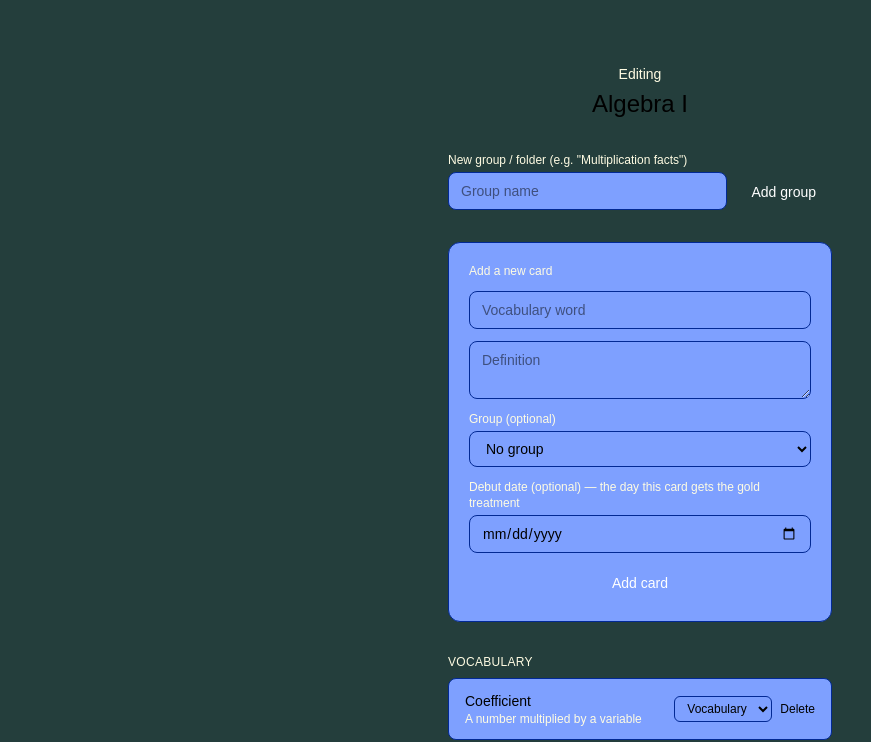
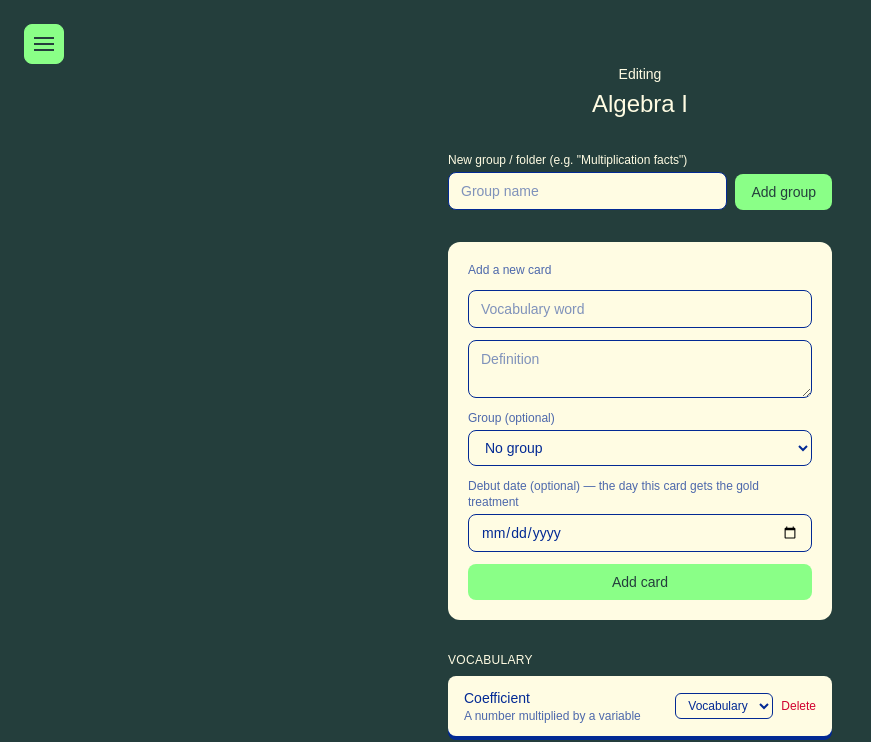
Before and after one commit to shfox2-dev/the.deck, a Next.js app: page /admin/algebra-1 in a window 1280 px wide. Shown: the top 742 px of the page, without its empty margins (0-871 px from the left). Built offline with nearby package versions, Linux system fonts and the light colour scheme.

Commit message:
Update page.js

```diff
--- a/app/admin/[deckID]/page.js
+++ b/app/admin/[deckID]/page.js
@@ -4,6 +4,7 @@ import { useState } from "react";
 import Link from "next/link";
 import { useParams } from "next/navigation";
 import { getDeck, addCard, deleteCard, isDebutToday, addGroup, setCardGroup } from "@/lib/decks";
+import BurgerMenu from "@/components/BurgerMenu";
 
 export default function DeckAdmin() {
   // NOTE: this key must match the folder name exactly -- a folder named
@@ -56,8 +57,9 @@ export default function DeckAdmin() {
 
   if (!deck) {
     return (
-      <main className="min-h-screen bg-bg flex items-center justify-center">
-        <p className="text-sm text-muted">Deck not found.</p>
+      <main className="min-h-screen bg-green-dark flex items-center justify-center">
+        <BurgerMenu />
+        <p className="text-sm text-off-white">Deck not found.</p>
       </main>
     );
   }
@@ -66,10 +68,12 @@ export default function DeckAdmin() {
   const ungrouped = deck.cards.filter((c) => !c.groupId);
 
   return (
-    <main className="min-h-screen bg-bg flex flex-col items-center gap-8 px-6 py-16">
+    <main className="min-h-screen bg-green-dark flex flex-col items-center gap-8 px-6 py-16">
+      <BurgerMenu />
+
       <div className="text-center">
-        <p className="text-sm text-muted">Editing</p>
-        <h1 className="text-2xl font-medium mt-1 text-ink">{deck.name}</h1>
+        <p className="text-sm text-off-white">Editing</p>
+        <h1 className="text-2xl font-medium mt-1 text-off-white">{deck.name}</h1>
       </div>
 
       {/* Groups exist so cards that are easily confused with each other --
@@ -77,40 +81,40 @@ export default function DeckAdmin() {
           same group later to make the matching game harder. */}
       <form onSubmit={handleAddGroup} className="w-full max-w-sm flex gap-2 items-end">
         <div className="flex-1 flex flex-col gap-1">
-          <label className="text-xs text-muted">New group / folder (e.g. "Multiplication facts")</label>
+          <label className="text-xs text-off-white">New group / folder (e.g. "Multiplication facts")</label>
           <input
             value={newGroupName}
             onChange={(e) => setNewGroupName(e.target.value)}
             placeholder="Group name"
-            className="border border-border rounded-lg px-3 py-2 text-sm text-ink bg-surface"
+            className="border border-blue rounded-lg px-3 py-2 text-sm text-blue bg-off-white"
           />
         </div>
-        <button type="submit" className="px-4 py-2 rounded-lg bg-brand-blue text-white text-sm">
+        <button type="submit" className="px-4 py-2 rounded-lg bg-green-light text-green-dark text-sm">
           Add group
         </button>
       </form>
 
-      <form onSubmit={handleAddCard} className="w-full max-w-sm flex flex-col gap-3 border border-border bg-surface rounded-xl p-5">
-        <p className="text-xs text-muted">Add a new card</p>
+      <form onSubmit={handleAddCard} className="w-full max-w-sm flex flex-col gap-3 bg-off-white rounded-xl p-5">
+        <p className="text-xs text-blue/70">Add a new card</p>
         <input
           value={word}
           onChange={(e) => setWord(e.target.value)}
           placeholder="Vocabulary word"
-          className="border border-border rounded-lg px-3 py-2 text-sm text-ink bg-surface"
+          className="border border-blue rounded-lg px-3 py-2 text-sm text-blue bg-off-white"
         />
         <textarea
           value={definition}
           onChange={(e) => setDefinition(e.target.value)}
           placeholder="Definition"
           rows={2}
-          className="border border-border rounded-lg px-3 py-2 text-sm text-ink bg-surface"
+          className="border border-blue rounded-lg px-3 py-2 text-sm text-blue bg-off-white"
         />
         <div className="flex flex-col gap-1">
-          <label className="text-xs text-muted">Group (optional)</label>
+          <label className="text-xs text-blue/70">Group (optional)</label>
           <select
             value={groupId}
             onChange={(e) => setGroupId(e.target.value)}
-            className="border border-border rounded-lg px-3 py-2 text-sm text-ink bg-surface"
+            className="border border-blue rounded-lg px-3 py-2 text-sm text-blue bg-off-white"
           >
             <option value="">No group</option>
             {groups.map((g) => (
@@ -119,17 +123,17 @@ export default function DeckAdmin() {
           </select>
         </div>
         <div className="flex flex-col gap-1">
-          <label className="text-xs text-muted">
+          <label className="text-xs text-blue/70">
             Debut date (optional) — the day this card gets the gold treatment
           </label>
           <input
             type="date"
             value={debutDate}
             onChange={(e) => setDebutDate(e.target.value)}
-            className="border border-border rounded-lg px-3 py-2 text-sm text-ink bg-surface"
+            className="border border-blue rounded-lg px-3 py-2 text-sm text-blue bg-off-white"
           />
         </div>
-        <button type="submit" className="px-4 py-2 rounded-lg bg-brand-blue text-white text-sm">
+        <button type="submit" className="px-4 py-2 rounded-lg bg-green-light text-green-dark text-sm">
           Add card
         </button>
       </form>
@@ -138,7 +142,7 @@ export default function DeckAdmin() {
       <div className="w-full max-w-sm flex flex-col gap-6">
         {groups.map((group) => (
           <div key={group.id} className="flex flex-col gap-2">
-            <p className="text-xs font-medium text-muted uppercase tracking-wide">{group.name}</p>
+            <p className="text-xs font-medium text-off-white uppercase tracking-wide">{group.name}</p>
             {deck.cards.filter((c) => c.groupId === group.id).map((card) => (
               <CardRow key={card.id} card={card} groups={groups} onDelete={handleDelete} onReassign={handleReassign} />
             ))}
@@ -147,7 +151,7 @@ export default function DeckAdmin() {
 
         {ungrouped.length > 0 && (
           <div className="flex flex-col gap-2">
-            <p className="text-xs font-medium text-muted uppercase tracking-wide">Ungrouped</p>
+            <p className="text-xs font-medium text-off-white uppercase tracking-wide">Ungrouped</p>
             {ungrouped.map((card) => (
               <CardRow key={card.id} card={card} groups={groups} onDelete={handleDelete} onReassign={handleReassign} />
             ))}
@@ -155,7 +159,7 @@ export default function DeckAdmin() {
         )}
       </div>
 
-      <Link href="/admin" className="text-sm underline text-muted">
+      <Link href="/admin" className="text-sm underline text-off-white">
         Back to all decks
       </Link>
     </main>
@@ -163,25 +167,26 @@ export default function DeckAdmin() {
 }
 
 function CardRow({ card, groups, onDelete, onReassign }) {
+  const debut = isDebutToday(card);
   return (
     <div
-      className={`flex items-center justify-between border rounded-lg px-4 py-3 gap-3
-        ${isDebutToday(card) ? "border-gold-dark bg-gold/20" : "border-border bg-surface"}`}
+      className={`flex items-center justify-between rounded-lg px-4 py-3 gap-3 ${debut ? "bg-gold-med" : "bg-off-white"}`}
+      style={{ boxShadow: `0 4px 0 0 ${debut ? "var(--color-gold-dark)" : "var(--color-blue)"}` }}
     >
       <div className="min-w-0">
-        <p className={`text-sm font-medium truncate ${isDebutToday(card) ? "text-gold-ink" : "text-ink"}`}>
+        <p className={`text-sm font-medium truncate ${debut ? "text-gold-dark" : "text-blue"}`}>
           {card.word}
         </p>
-        <p className="text-xs text-muted truncate">{card.definition}</p>
+        <p className={`text-xs truncate ${debut ? "text-gold-dark/80" : "text-blue/70"}`}>{card.definition}</p>
         {card.debutDate && (
-          <p className="text-xs text-gold-ink mt-1">Debuts {card.debutDate}</p>
+          <p className="text-xs text-gold-dark mt-1">Debuts {card.debutDate}</p>
         )}
       </div>
       <div className="flex items-center gap-2 shrink-0">
         <select
           value={card.groupId || ""}
           onChange={(e) => onReassign(card.id, e.target.value)}
-          className="text-xs border border-border rounded-md px-2 py-1 bg-surface text-ink"
+          className="text-xs border border-blue rounded-md px-2 py-1 bg-off-white text-blue"
         >
           <option value="">No group</option>
           {groups.map((g) => (
@@ -191,7 +196,7 @@ function CardRow({ card, groups, onDelete, onReassign }) {
         <button
           onClick={() => onDelete(card.id)}
           aria-label={`Delete ${card.word}`}
-          className="text-xs text-brand-red"
+          className="text-xs text-red"
         >
           Delete
         </button>
```
